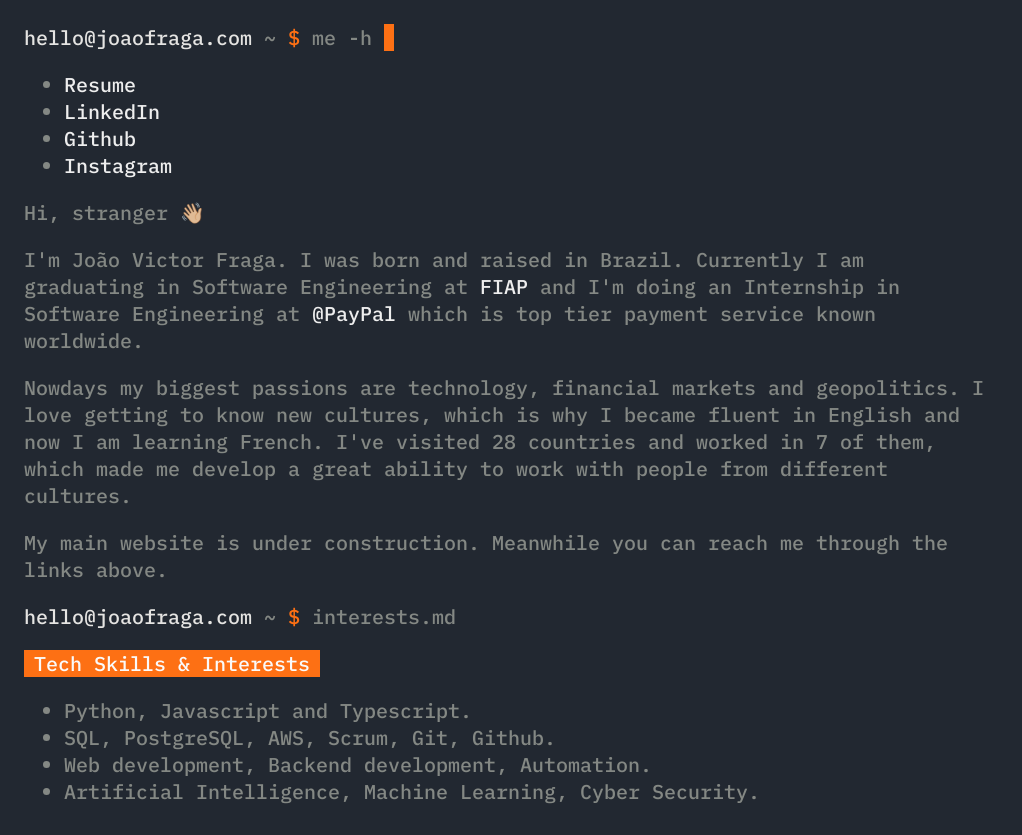
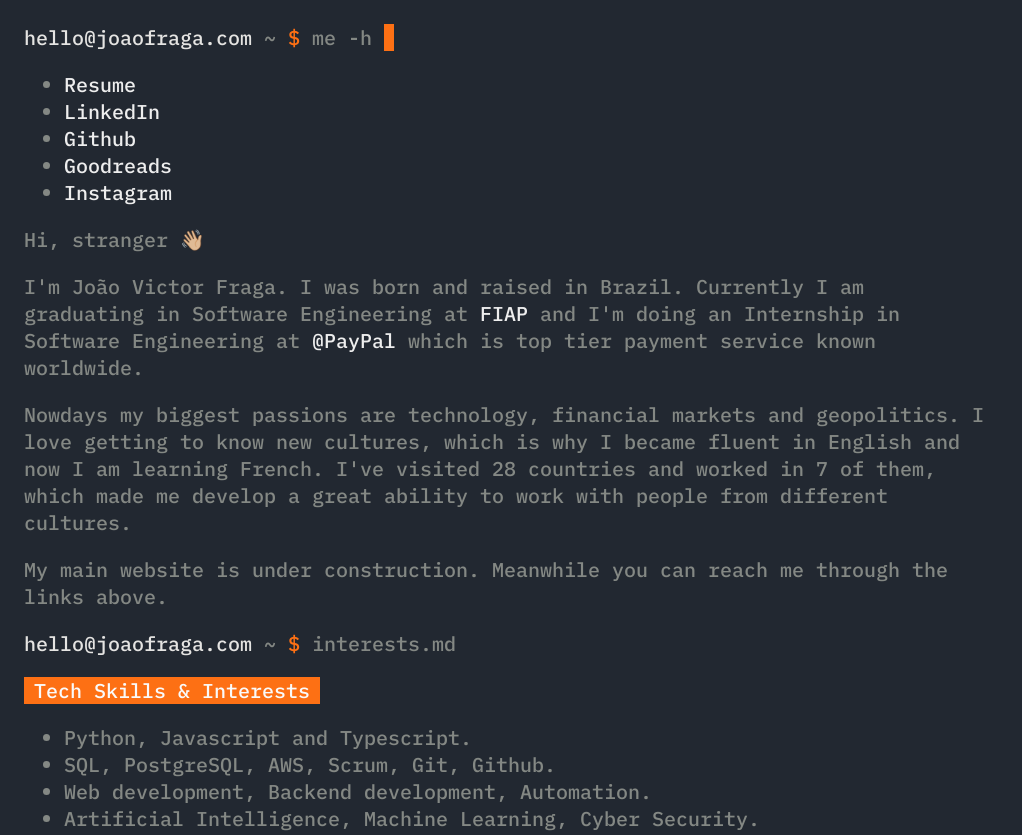
Before and after one commit to joaovfraga/joaofraga.com, a website: page index.html in a window 1280 px wide. Shown: the top 835 px of the page, without its empty margins (0-1022 px from the left). Drawn offline with Linux system fonts and the light colour scheme; a web font is replaced by a local one.

Commit message:
add goodreads new link

```diff
--- a/index.html
+++ b/index.html
@@ -35,16 +35,20 @@
             </a>
         </li> -->
         <!-- <li>
-            <a class="twitter" href="https://twitter.com/" alt="twitter" target="_blank">
+            <a class="twitter" href="https://twitter.com/iamjoaofraga" alt="twitter" target="_blank">
                 Twitter
             </a>
         </li>  -->
+        <li>
+            <a class="instagram" href="https://www.goodreads.com/user/show/125433192" alt="goodreads" target="_blank">
+                Goodreads
+            </a>
+        </li>
         <li>
             <a class="instagram" href="https://instagram.com/joaovfraga" alt="instagram" target="_blank">
                 Instagram
             </a>
         </li>
-
     </ul>
     <p>
         Hi, stranger 👋🏼
```
